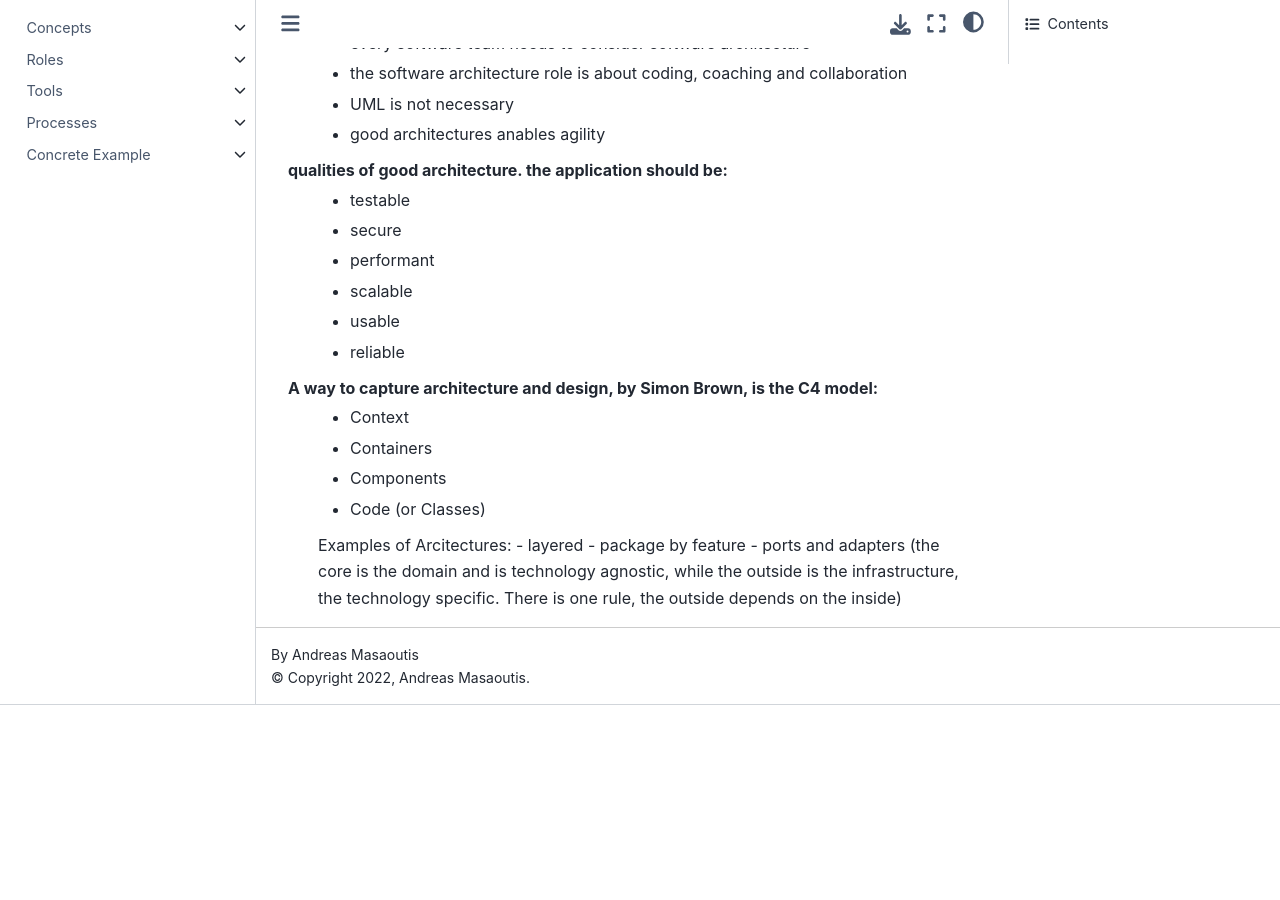
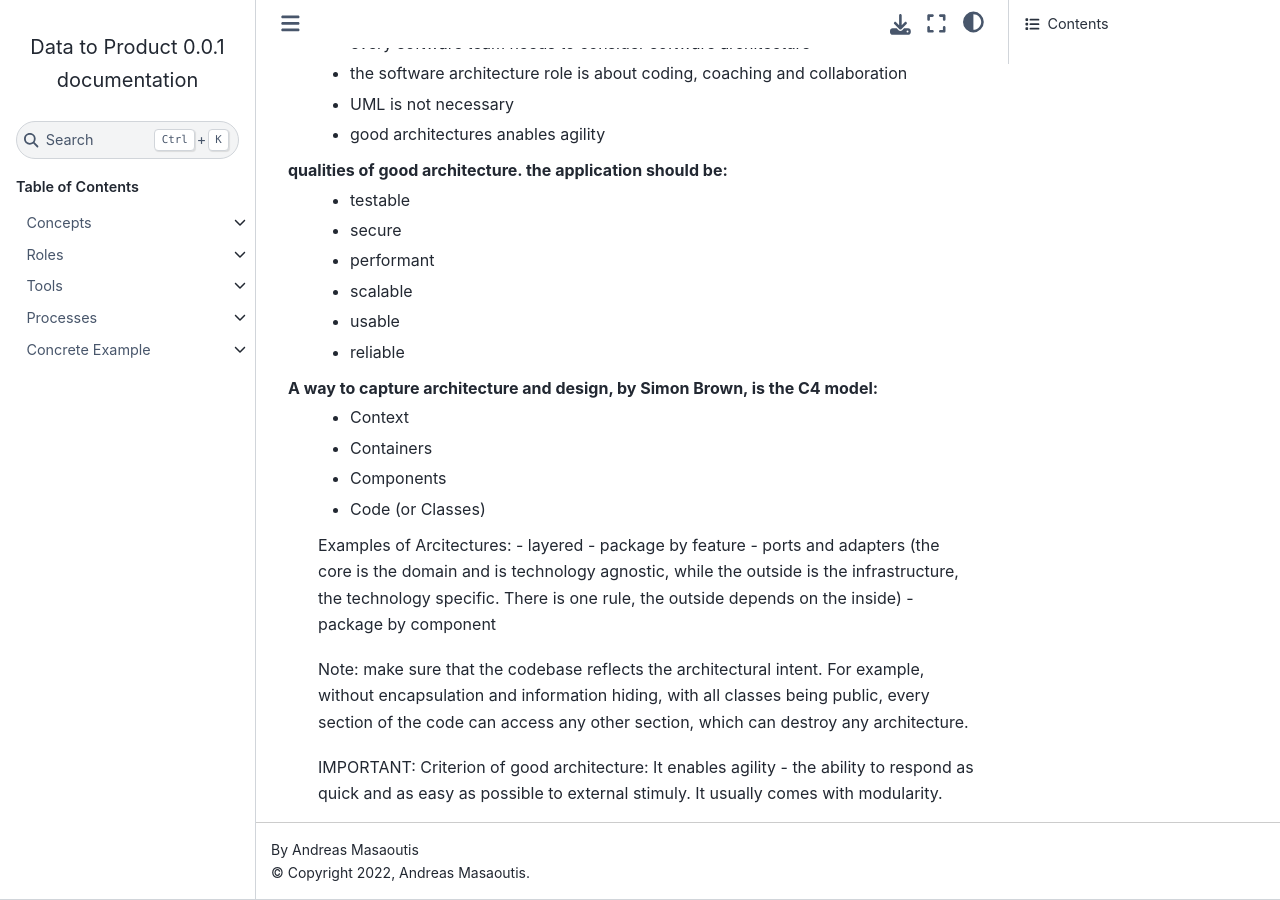
Before and after one commit to andreas-masaoutis/data_to_product_book, a Sphinx documentation site: the page built from source/_files/Architecture.rst, in a window 1280 px wide and 900 px high, scrolled down 2020 px. Built offline with Sphinx 7.4.7 and the Sphinx Book theme 1.1.4, drawn with Linux system fonts in a browser that asks for light colours; pages that are not in the unit, such as notebooks, are missing from menus; before the commit the page ends 2725 px from its top, so only the background shows below that.

Commit message:
note on architecture and agility

```diff
--- a/source/_files/Architecture.rst
+++ b/source/_files/Architecture.rst
@@ -72,3 +72,8 @@
  - layered
  - package by feature
  - ports and adapters (the core is the domain and is technology agnostic, while the outside is the infrastructure, the technology specific. There is one rule, the outside depends on the inside)
+ - package by component
+
+ Note: make sure that the codebase reflects the architectural intent. For example, without encapsulation and information hiding, with all classes being public, every section of the code can access any other section, which can destroy any architecture.
+
+ IMPORTANT: Criterion of good architecture: It enables agility - the ability to respond as quick and as easy as possible to external stimuly. It usually comes with modularity.
```
